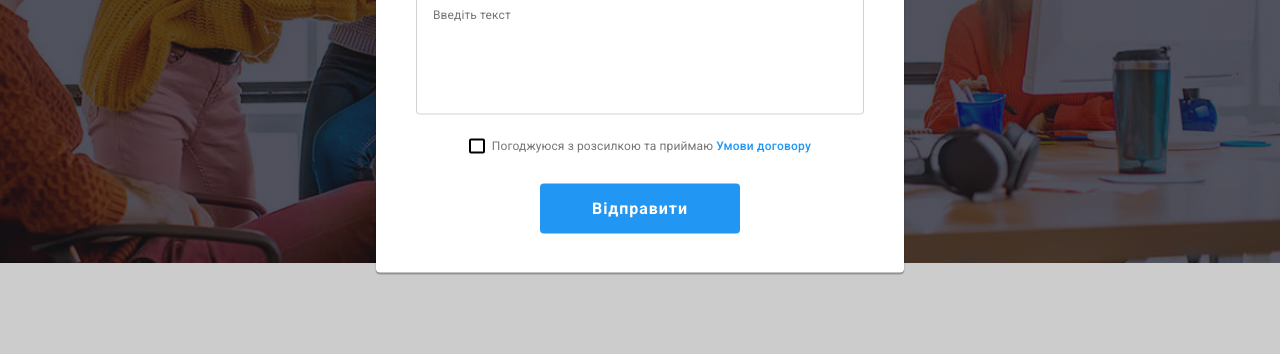
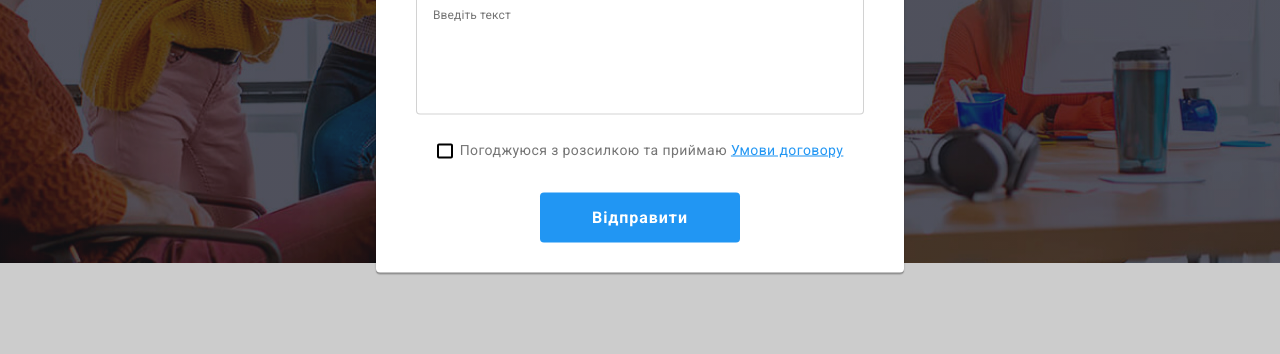
Before and after one commit to Kindual/goit-markup-hw-06, a plain HTML site: page index.html in a window 1280 px wide. Both pictures are taken after a click on the button "Замовити послугу". Shown: the part 418-772 px from the top of the page. Drawn offline with nearby package versions, Linux system fonts and the light colour scheme.

Commit message:
виправлення

```diff
--- a/css/main.css
+++ b/css/main.css
@@ -779,25 +779,26 @@ address .item + .item {
 
     width: 528px;
     height: 581px;
+    padding: 40px;
 
     background-color: var(--main-bg-color);
     box-shadow: 0px 1px 3px rgba(0, 0, 0, 0.12), 0px 1px 1px rgba(0, 0, 0, 0.14), 0px 2px 1px rgba(0, 0, 0, 0.2);
     border-radius: 4px;
 
     opacity: 1;
-    display: flex;
-    flex-direction: column;
 }
 
 .btn-modal {
+    position: absolute;
+    right: 8px;
+    top: 8px;
+
     display: flex;
     align-items: center;
     justify-content: center;
 
     width: 30px;
     height: 30px;
-    margin-top: 8px;
-    margin-right: 8px;
 
     border-radius: 50%;
     border: 1px solid rgba(0, 0, 0, 0.1);
@@ -824,8 +825,6 @@ address .item + .item {
     flex-direction: column;
     width: 100%;
     height: auto;
-
-    padding: 2px 40px 40px;
 }
 
 .input-field {
@@ -895,6 +894,17 @@ address .item + .item {
     margin-left: 7px;
 }
 
+.policy-form .item,
+.policy-form .link-form {
+    font-size: 14px;
+    line-height: 1.71;
+    letter-spacing: 0.03em;
+}
+
+.link-form {
+    color: var(--accent-blue);
+}
+
 .policy-form input[type="checkbox"] {
     -webkit-appearance: none;
     -moz-appearance: none;
@@ -902,10 +912,8 @@ address .item + .item {
     position: absolute;
 }
 
-
 .form-mail {
     margin-left: 93px;
-
 }
 
 .form-mail .title-methods {
@@ -956,10 +964,8 @@ address .item + .item {
     bottom: 11px;
     left: 12px;
 
-
     width: 18px;
     height: 18px;
-
 }
 
 .form-item {
--- a/index.html
+++ b/index.html
@@ -396,7 +396,7 @@
         </div>
         <div class="form-mail">
           <b class="title-methods">Підпишіться на розсилку</b>
-          <div class="input item">
+          <form class="input item">
             <input type="email" class="mail" placeholder="E-mail" />
             <button type="submit" class="button">
               Підписатися
@@ -404,7 +404,7 @@
                 <use href="./images/symbol-defs.svg#icon-tg"></use>
               </svg>
             </button>
-          </div>
+          </form>
         </div>
       </div>
     </footer>
@@ -418,7 +418,7 @@
             </svg>
           </button>
         </div>
-        <div class="modal-input">
+        <form class="modal-input">
           <b class="modal-title">Залиште свої дані, ми вам передзвонимо</b>
 
           <label class="form-item modal-lable"
@@ -463,11 +463,11 @@
           <label class="policy-form modal-lable">
             <input type="checkbox" class="checker" />
             <span class="custom-check"></span>
-            <span>Погоджуюся з розсилкою та приймаю <a href="" class="link"> Умови договору</a></span>
+            <span class="item">Погоджуюся з розсилкою та приймаю <a href="" class="link-form"> Умови договору</a></span>
           </label>
 
           <button type="submit" class="button btn-form">Відправити</button>
-        </div>
+        </form>
       </div>
     </div>
 
```
Also changed, not shown: portfolio.html (+2 -2 lines), 1 other file.
